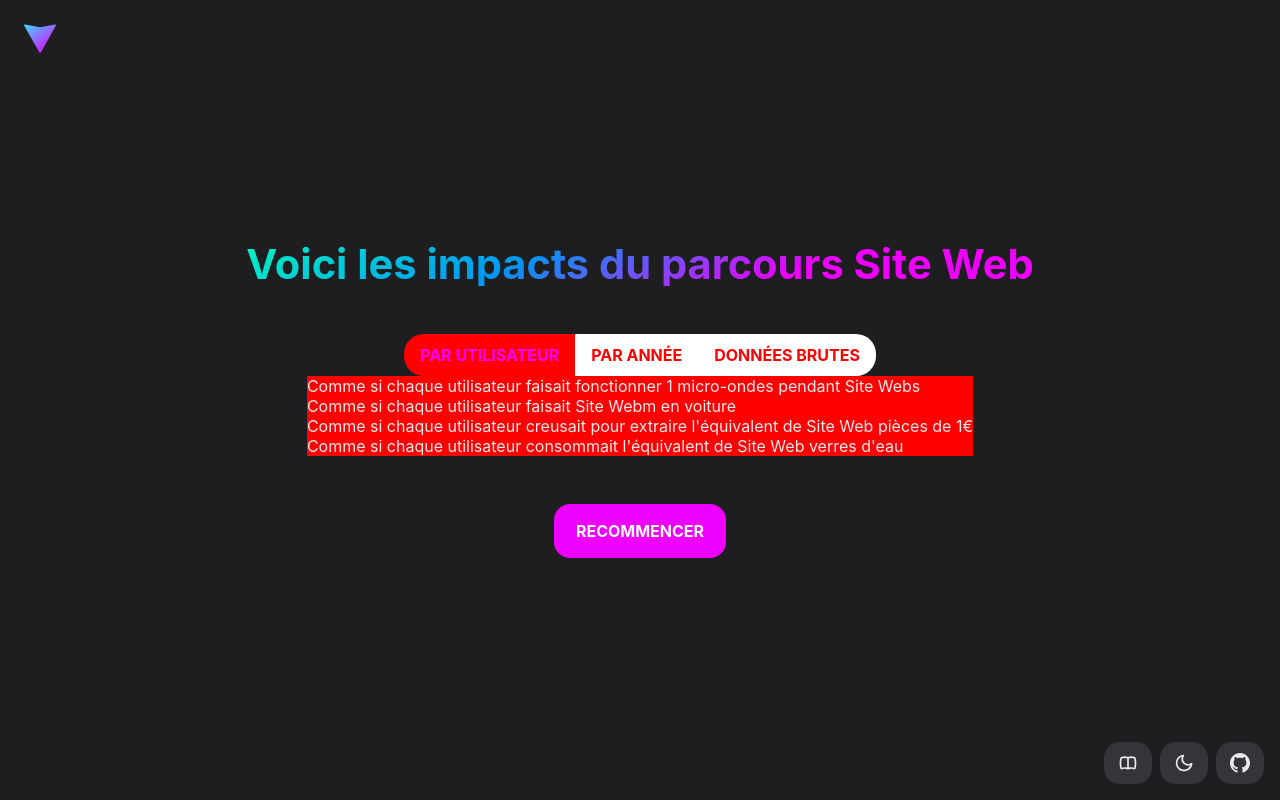
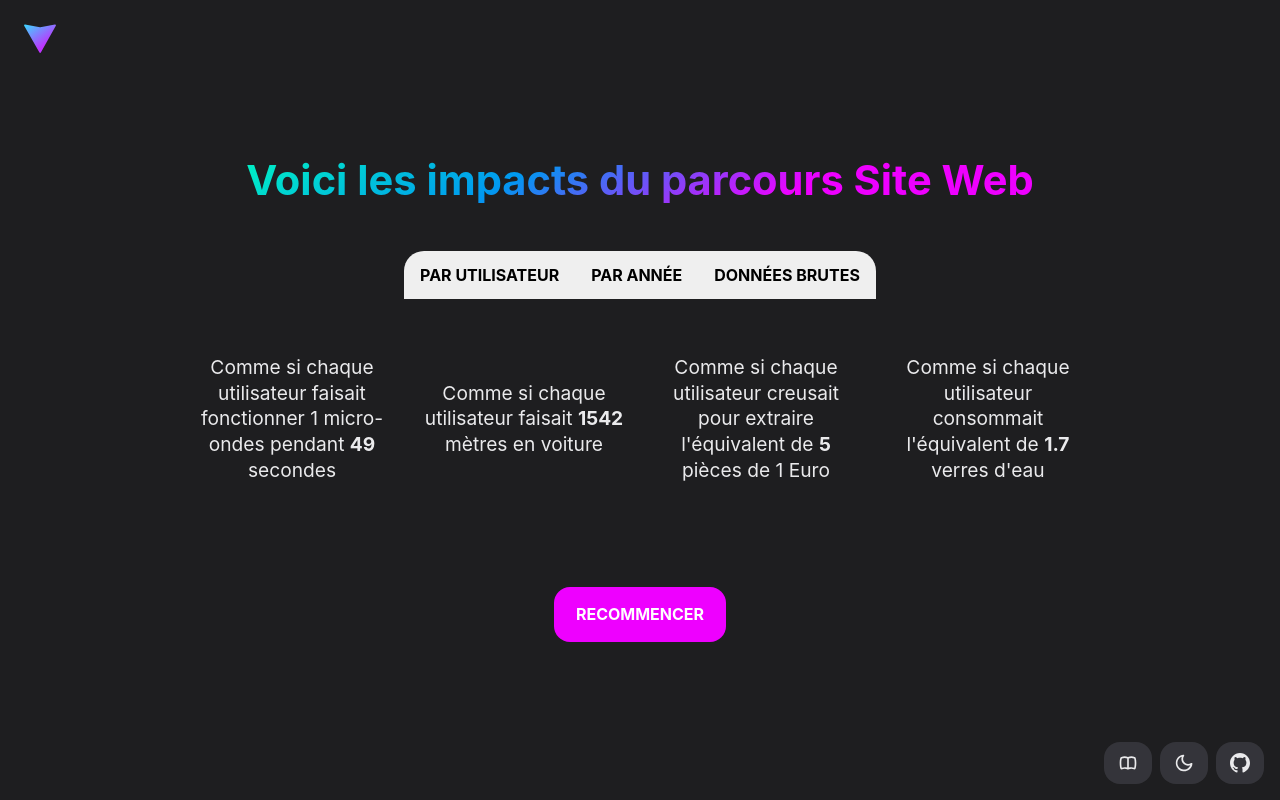
Before and after one commit to adrienloup/lcc, a React (Vite) app: page /lcc/resultat in a window 1280 px wide. Built offline with nearby package versions, Linux system fonts and the light colour scheme.

Commit message:
Add tabs component

```diff
--- a/src/components/TabList/TabList.scss
+++ b/src/components/TabList/TabList.scss
@@ -1,33 +1,38 @@
+@import '../../styles/variables.scss';
+
 .tab-list {
   display: flex;
   justify-content: center;
 
   .tab {
-    padding: .8rem 1rem;
+    padding: 1rem;
     border: 0;
-    background-color: var(--button-fg);
     text-decoration: none;
     text-transform: uppercase;
     line-height: 1rem;
     font-family: var(--font-family);
     font-weight: bold;
     font-size: 1rem;
-    color: red;
     cursor: pointer;
+
+    @media screen and (max-width: $tablet-landscape) {
+      line-height: 1rem;
+      font-size: .8rem;
+    }
 
     &:first-child {
       border-top-left-radius: 1.25rem;
-      border-bottom-left-radius: 1.25rem;
     }
 
     &:last-child {
       border-top-right-radius: 1.25rem;
-      border-bottom-right-radius: 1.25rem;
     }
 
-    &.active {
-      background-color: red;
-      color: var(--button-bg);
+    &:active,
+    &:focus-visible {
+      z-index: 2;
+      outline: 3px dashed var(--outline);
+      outline-offset: 3px;
     }
   }
 }
--- a/src/components/TabPanel/TabPanel.scss
+++ b/src/components/TabPanel/TabPanel.scss
@@ -1,3 +1,43 @@
+@import '../../styles/variables.scss';
+
 .tab-panel {
-  background-color: red;
+  display: flex;
+  align-items: center;
+  justify-content: center;
+  width: 60rem;
+  height: 15rem;
+  padding: 1rem;
+  background-color: var(--tab-panel-bg);
+  border-radius: .25rem;
+
+  @media screen and (max-width: $tablet-landscape) {
+    width: 50rem;
+  }
+
+  @media screen and (max-width: $tablet-portrait) {
+    flex-direction: column;
+    width: 100%;
+    height: auto;
+  }
+
+  .panel {
+    width: calc(100% / 4);
+    padding: 1rem;
+    text-align: center;
+
+    @media screen and (max-width: $tablet-portrait) {
+      width: 100%;
+    }
+
+    p {
+      line-height: 1.6rem;
+      font-size: 1.2rem;
+      color: var(--tab-panel-fg);
+
+      @media screen and (max-width: $tablet-portrait) {
+        line-height: 1.2rem;
+        font-size: .8rem;
+      }
+    }
+  }
 }
--- a/src/components/TabPanel/TabPanel.tsx
+++ b/src/components/TabPanel/TabPanel.tsx
@@ -9,7 +9,7 @@ function TabPanel({ data, active }: TabProps) {
   const B6 = Number(data!.q6)
   const B7 = Number(data!.q7)
   const B8 = data!.q8
-  const energeticMix = {
+  const energeticMix: { [key: string]: any } = {
     eu: 0.5,
     fr: 0.1,
     as: 1,
@@ -18,40 +18,37 @@ function TabPanel({ data, active }: TabProps) {
     sa: 0.5,
     ww: 0.5,
   }
-  // const B11 = (((B2 * 12 * B3) / 60) * (1 - (B5 / 100))) / (220 * 7) * 75 + (((B2 * 12 * B3) / 60) * (B5 / 100)) / (365 * 4) * 30 + (((B2 * 12 * B3) / 60) * (1 - (B5 / 100))) / (220 * 7) * 30.8;
-  // const B12 = (((B2 * 12 * B3) / 60) / (24 * 365)) * 150;
-  // const B13 = (((450 * 365 * 24) / 1000) * (60 / 100)) * B7 * 1.8;
-  // const C11 = (((B2 * 12 * B3) / 60) * (1 - (B5 / 100))) / (220 * 7) * 75 * energeticMix[B4] + (((B2 * 12 * B3) / 60) * (B5 / 100)) / (365 * 4) * 30 * energeticMix[B4] + (((B2 * 12 * B3) / 60) * (1 - (B5 / 100))) / (220 * 7) * 30.8 * energeticMix[B4] + (((B2 * 12 * B3) / 60) * (1 - (B5 / 100))) / (220 * 7) * (189 / 5) + (((B2 * 12 * B3) / 60) * (B5 / 100)) / (365 * 4) * (169 / 4) + (((B2 * 12 * B3) / 60) * (1 - (B5 / 100))) / (220 * 7) * (265 / 6);
-  // const C12 = (((B2 * 12 * B3) / 60) / (24 * 365)) * 150 * energeticMix[B4] + (((B2 * 12 * B3) / 60) / (24 * 365)) * (83 / 5) + B2 * 12 * B6 * 2.1 / 1024 * (0.002);
-  // const C13 = (((450 * 365 * 24) / 1000) * 0.6) * B7 * 1.8 * energeticMix[B8] + B7 * (756 / 5);
-  // const D11 = (((B2 * 12 * B3) / 60) * (1 - (B5 / 100))) / (220 * 7) * (572 / 5) + (((B2 * 12 * B3) / 60) * (B5 / 100)) / (365 * 4) * (572 / 5) + (((B2 * 12 * B3) / 60) * (1 - (B5 / 100))) / (220 * 7) * (1689 / 5);
-  // const D12 = (((B2 * 12 * B3) / 60) / (24 * 365)) * (425 / 5);
-  // const D13 = B7 * (2288 / 5);
-  // const E11 = (B2 * 12 * 6 * B6) / 100;
-  // const B14 = Math.round(B11 + B12 + B13) || 0;
-  // const C14 = (C11 + C12 + C13).toFixed(1) || 0;
-  // const D14 = ((D11 + D12 + D13) / 1000).toFixed(2) || 0;
-  // const E14 = Math.round(E11) || 0;
-  // const B15 = Math.round((B11 + B12 + B13) / 4679) || 0;
-  // const C15 = Math.round((C11 + C12 + C13) / 0.1) || 0;
-  // const D15 = Math.round((D11 + D12 + D13) / 1.4) || 0;
-  // const E15 = Math.round((E11) / 55) || 0;
-  // const B16 = Math.round(((((B11 + B12 + B13) / (B2 * 12)) * 60) / 1250) * 60 * 60) || 0;
-  // const C16 = Math.round((C11 + C12 + C13) / (B2 * 12) / 0.0001) || 0;
-  // const D16 = Math.round((D11 + D12 + D13) / (B2 * 12) / 0.0075) || 0;
-  // const E16 = (E11 / (B2 * 12) / 0.18).toFixed(1) || 0;
-
-  // console.log(B2, B3, B4, B5, B6, B7, B8)
-  // console.log(B4)
-  // console.log(energeticMix.fr)
-  console.log(energeticMix[B4])
+  const B11 = (((B2 * 12 * B3) / 60) * (1 - (B5 / 100))) / (220 * 7) * 75 + (((B2 * 12 * B3) / 60) * (B5 / 100)) / (365 * 4) * 30 + (((B2 * 12 * B3) / 60) * (1 - (B5 / 100))) / (220 * 7) * 30.8;
+  const B12 = (((B2 * 12 * B3) / 60) / (24 * 365)) * 150;
+  const B13 = (((450 * 365 * 24) / 1000) * (60 / 100)) * B7 * 1.8;
+  const C11 = (((B2 * 12 * B3) / 60) * (1 - (B5 / 100))) / (220 * 7) * 75 * energeticMix[B4] + (((B2 * 12 * B3) / 60) * (B5 / 100)) / (365 * 4) * 30 * energeticMix[B4] + (((B2 * 12 * B3) / 60) * (1 - (B5 / 100))) / (220 * 7) * 30.8 * energeticMix[B4] + (((B2 * 12 * B3) / 60) * (1 - (B5 / 100))) / (220 * 7) * (189 / 5) + (((B2 * 12 * B3) / 60) * (B5 / 100)) / (365 * 4) * (169 / 4) + (((B2 * 12 * B3) / 60) * (1 - (B5 / 100))) / (220 * 7) * (265 / 6);
+  const C12 = (((B2 * 12 * B3) / 60) / (24 * 365)) * 150 * energeticMix[B4] + (((B2 * 12 * B3) / 60) / (24 * 365)) * (83 / 5) + B2 * 12 * B6 * 2.1 / 1024 * (0.002);
+  const C13 = (((450 * 365 * 24) / 1000) * 0.6) * B7 * 1.8 * energeticMix[B8] + B7 * (756 / 5);
+  const D11 = (((B2 * 12 * B3) / 60) * (1 - (B5 / 100))) / (220 * 7) * (572 / 5) + (((B2 * 12 * B3) / 60) * (B5 / 100)) / (365 * 4) * (572 / 5) + (((B2 * 12 * B3) / 60) * (1 - (B5 / 100))) / (220 * 7) * (1689 / 5);
+  const D12 = (((B2 * 12 * B3) / 60) / (24 * 365)) * (425 / 5);
+  const D13 = B7 * (2288 / 5);
+  const E11 = (B2 * 12 * 6 * B6) / 100;
+  const B14 = Math.round(B11 + B12 + B13) || 0;
+  const C14 = (C11 + C12 + C13).toFixed(1) || 0;
+  const D14 = ((D11 + D12 + D13) / 1000).toFixed(2) || 0;
+  const E14 = Math.round(E11) || 0;
+  const B15 = Math.round((B11 + B12 + B13) / 4679) || 0;
+  const C15 = Math.round((C11 + C12 + C13) / 0.1) || 0;
+  const D15 = Math.round((D11 + D12 + D13) / 1.4) || 0;
+  const E15 = Math.round((E11) / 55) || 0;
+  const B16 = Math.round(((((B11 + B12 + B13) / (B2 * 12)) * 60) / 1250) * 60 * 60) || 0;
+  const C16 = Math.round((C11 + C12 + C13) / (B2 * 12) / 0.0001) || 0;
+  const D16 = Math.round((D11 + D12 + D13) / (B2 * 12) / 0.0075) || 0;
+  const E16 = (E11 / (B2 * 12) / 0.18).toFixed(1) || 0;
 
   const Panel = ({ id, text }: { id: number; text: string; }) => {
     return (
       <div
         id={`tabpanel-${id}`}
         className='panel'
-      >{text}</div>
+      >
+        <p dangerouslySetInnerHTML={{__html: text}}></p>
+      </div>
     )
   }
 
@@ -71,24 +68,24 @@ function TabPanel({ data, active }: TabProps) {
     switch(id) {
       case '1':
         return PanelList([
-          { text: `Comme si chaque utilisateur faisait fonctionner 1 micro-ondes pendant ${data!.q1}s` },
-          { text: `Comme si chaque utilisateur faisait ${data!.q1}m en voiture` },
-          { text: `Comme si chaque utilisateur creusait pour extraire l'équivalent de ${data!.q1} pièces de 1€` },
-          { text: `Comme si chaque utilisateur consommait l'équivalent de ${data!.q1} verres d'eau` },
+          { text: `Comme si chaque utilisateur faisait fonctionner 1 micro-ondes pendant <strong>${B16}</strong> secondes` },
+          { text: `Comme si chaque utilisateur faisait <strong>${C16}</strong> mètre${(C16 > 1) ? 's' : ''} en voiture` },
+          { text: `Comme si chaque utilisateur creusait pour extraire l'équivalent de <strong>${D16}</strong> pièce${(D16 > 1) ? 's' : ''} de 1 Euro` },
+          { text: `Comme si chaque utilisateur consommait l'équivalent de <strong>${E16}</strong> verres d'eau` },
         ])
       case '2':
         return PanelList([
-          { text: `Comme si chaque année notre parcours consommait de l'électricité comme ${data!.q1} maisons françaises` },
-          { text: `Comme si chaque année notre parcours émettait des gaz à effet de serre comme ${data!.q1} voitures faisant le tour de la terre` },
-          { text: `Comme si chaque année notre parcours creusait pour extraire l'équivalent de ${data!.q1} ordinateurs portables` },
-          { text: `Comme si chaque année notre parcours prenait l'équivalent de ${data!.q1} douches` },
+          { text: `Comme si chaque année notre parcours consommait de l'électricité comme <strong>${B15}</strong> maison${(B15 > 1) ? 's' : ''} française${(B15 > 1) ? 's' : ''}` },
+          { text: `Comme si chaque année notre parcours émettait des gaz à effet de serre comme <strong>${C15}</strong> voiture${(C15 > 1) ? 's' : ''} faisant le tour de la terre` },
+          { text: `Comme si chaque année notre parcours creusait pour extraire l'équivalent de <strong>${D15}</strong> ordinateur${(D15 > 1) ? 's' : ''} portable${(D15 > 1) ? 's' : ''}` },
+          { text: `Comme si chaque année notre parcours prenait l'équivalent de <strong>${E15}</strong> douche${(E15 > 1) ? 's' : ''}` },
         ])
       case '3':
         return PanelList([
-          { text: `Energie primaire ${data!.q1}kWh` },
-          { text: `Gaz à effet de serre ${data!.q1}kg CO2-eq` },
-          { text: `Matières premières ${data!.q1} tonnes de matière 1ère` },
-          { text: `Eau ${data!.q1} libres` },
+          { text: `Energie primaire <strong>${B14}</strong> kWh` },
+          { text: `Gaz à effet de serre <strong>${C14}</strong> kg CO2-eq` },
+          { text: `Matières premières <strong>${D14}</strong> tonnes de matière 1ère` },
+          { text: `Eau <strong>${E14}</strong> libre${(E14 > 1) ? 's' : ''}` },
         ])
       default:
         return 'Pas de données';
```
